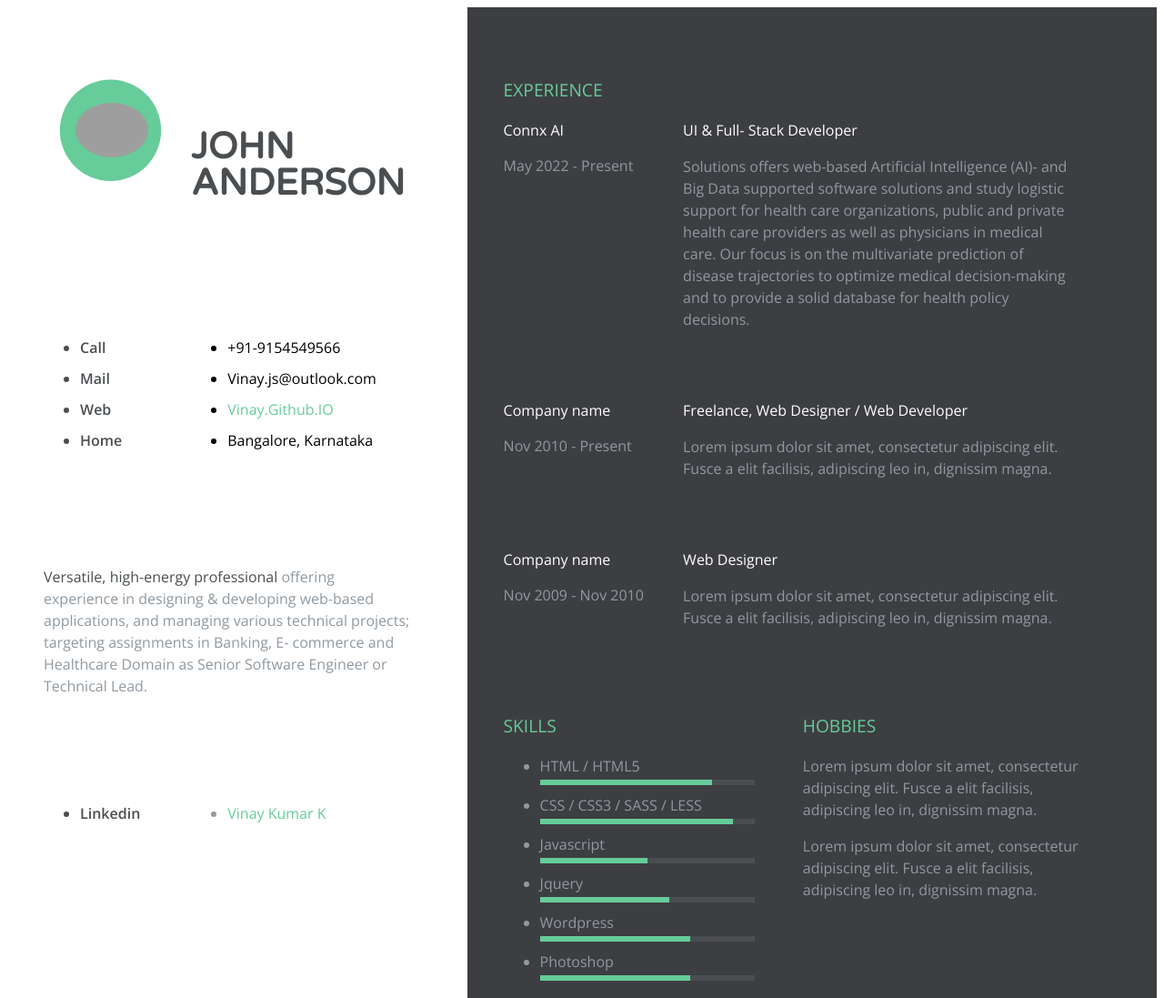
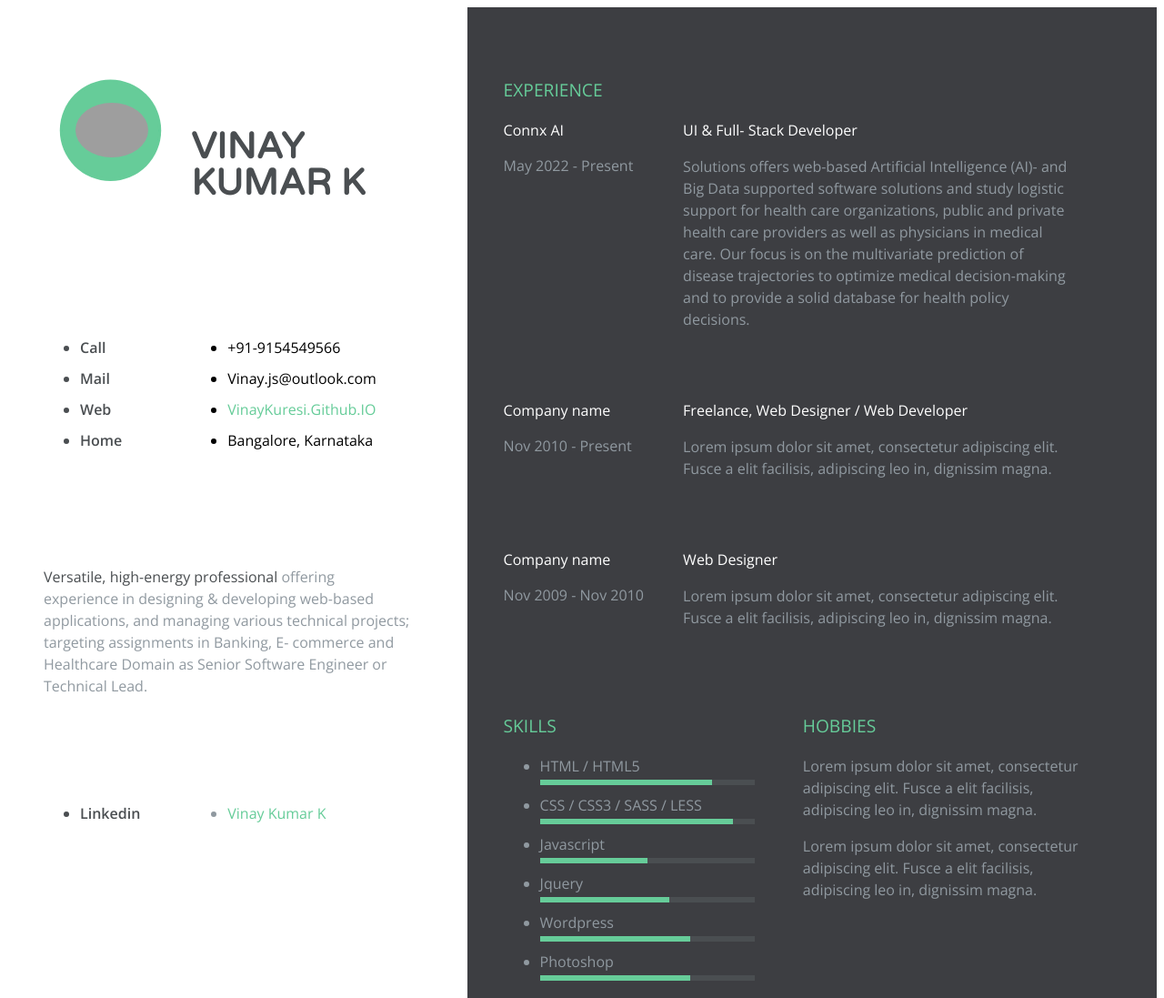
Before and after one commit to Vinaykuresi/vinaykuresi.github.io, a plain HTML site: page index.html in a window 1280 px wide. Shown: the top 1097 px of the page at 91% size. Drawn offline with nearby package versions, Linux system fonts and the light colour scheme; grey boxes are pictures that could not be loaded.

Commit message:
Vinay Resume First push

```diff
--- a/index.html
+++ b/index.html
@@ -82,7 +82,7 @@
                     <div class="clearfix"></div>
                 </div>
                 <div class="name-wrapper">
-                    <h1>John <br />Anderson</h1><!-- YOUR NAME AND LAST NAME  -->
+                    <h1>Vinay <br />Kumar K</h1><!-- YOUR NAME AND LAST NAME  -->
                 </div>
                 <div class="clearfix"></div>
                 <div class="contact-info clearfix">
@@ -95,7 +95,7 @@
                     <ul class="list-content ">
                         <li style="color:black;">+91-9154549566</li> <!-- YOUR PHONE NUMBER  -->
                         <li style="color:black;">Vinay.js@outlook.com</li> <!-- YOUR EMAIL -->
-                        <li style="color:black;"><a href="#">Vinay.Github.IO</a></li> <!-- YOUR WEBSITE  -->
+                        <li style="color:black;"><a href="#">VinayKuresi.Github.IO</a></li> <!-- YOUR WEBSITE  -->
                         <li style="color:black;">Bangalore, Karnataka</li> <!-- YOUR STATE AND COUNTRY  -->
                     </ul>
                 </div>
```
